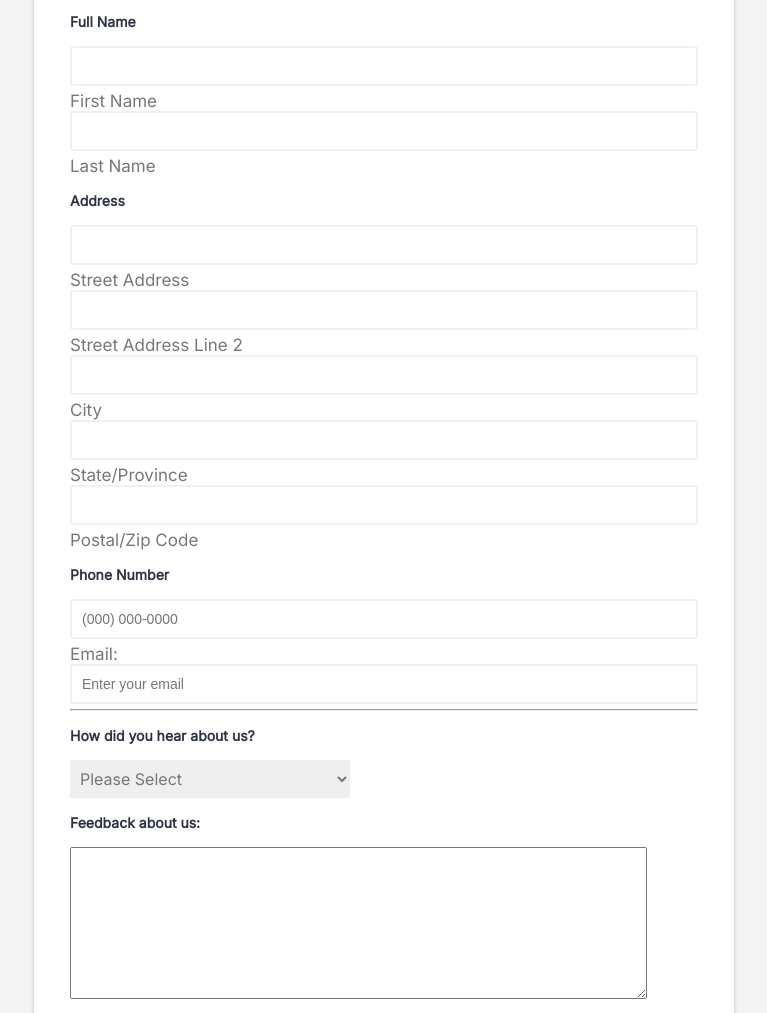
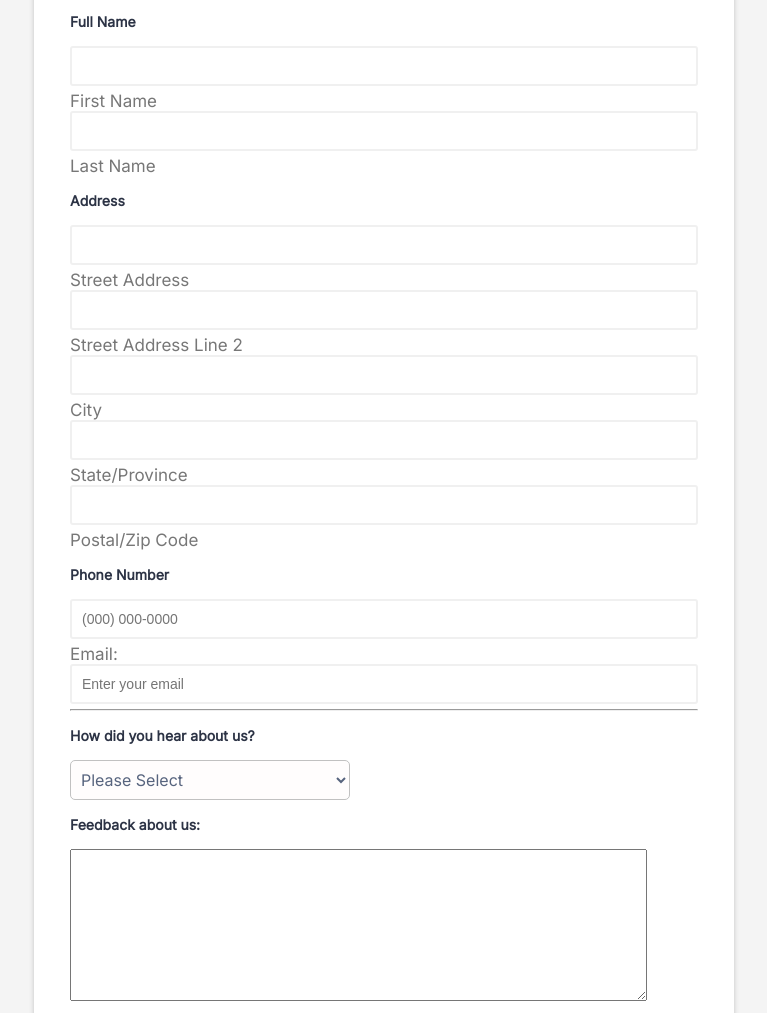
Before and after one commit to xxHala/customer-details-, a plain HTML site: page index.html in a window 1280 px wide. Shown: the part 84-1097 px from the top of the page, without its empty margins (256-1023 px from the left). Drawn offline with Linux system fonts and the light colour scheme.

Commit message:
html_structure

```diff
--- a/index.html
+++ b/index.html
@@ -47,7 +47,7 @@
         <div class="form-field">
                 <h5>How did you hear about us?</h5>
                 <select id="List" >
-                        <option value="" disabled selected>Please Select</option>
+                        <option value="" id="selected">Please Select</option>
                     <option value="1">None</option>
                     <option value="2">Newspaper</option>
                     <option value="3">Internet</option>
--- a/style.css
+++ b/style.css
@@ -66,10 +66,12 @@ body {
   margin-top: 16px;
 }
 select#List {
-  color: #777;
-  border: 0px;
+  color: var(--secondary-text);
+  border-radius: 5px;
   outline: none;
-
+  border: solid 1px #c1c1c1;
+  background: #fffdfd;
+  display: inline-block;
   padding: 8px 6px;
   display: block;
   font-family: "Inter", sans-serif;
```
